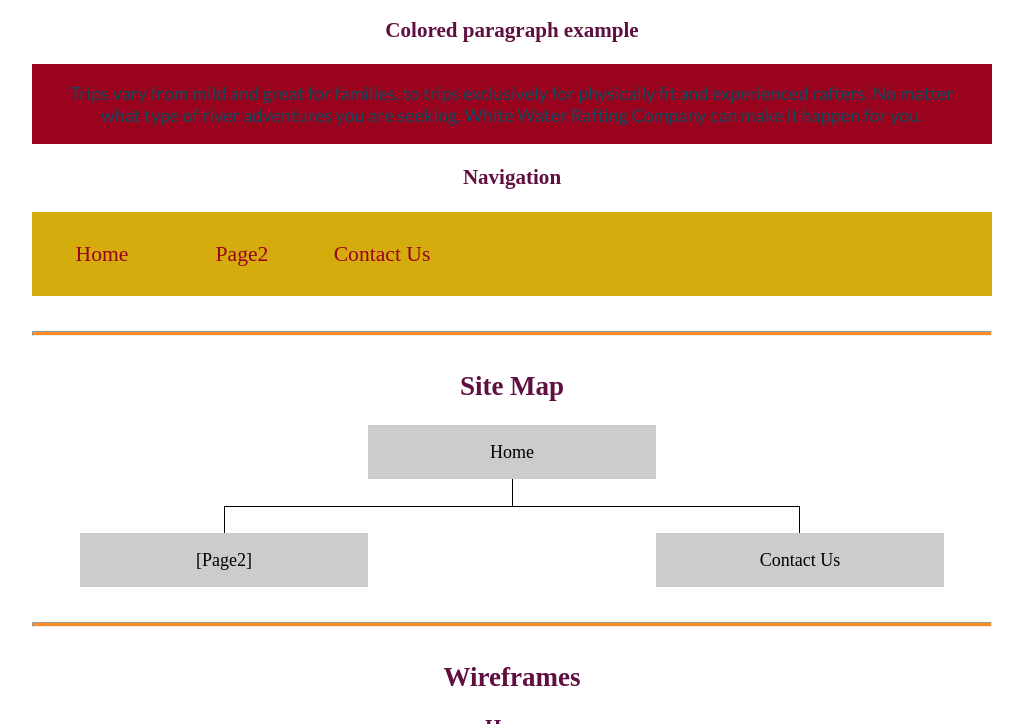
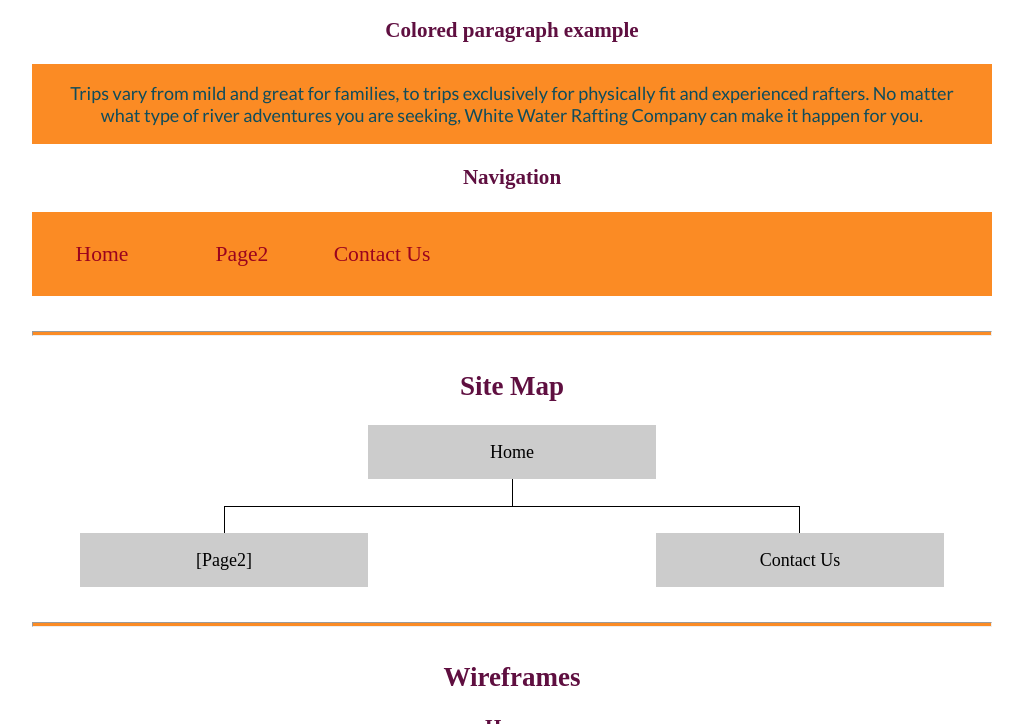
Before and after one commit to michaelwootentravel/wdd130, a plain HTML site: page wwr/site-plan-rafting.html in a window 1280 px wide. Shown: the part 1919-2643 px from the top of the page, without its empty margins (128-1151 px from the left). Drawn offline with Linux system fonts and the light colour scheme; files whose address does not match are found by name; a web font is replaced by a local one.

Commit message:
update css

```diff
--- a/wwr/styles/site-plan-rafting.css
+++ b/wwr/styles/site-plan-rafting.css
@@ -20,9 +20,9 @@ Fonts are separated by a & */
   --headline-color-on-color: #0f4c5c; /* headlines on a colored background */
   --paragraph-color-on-white: #9a031e; /* paragraph text on a white background */
   --paragraph-color-on-color: #0f4c5c; /* paragraph text on a colored background */
-  --paragraph-background-color: #9a031e  ;
+  --paragraph-background-color: #fb8b24  ;
   --nav-link-color: #9a031e;
-  --nav-background-color: #D4AC0D;
+  --nav-background-color: #fb8b24;  ;
   --nav-hover-link-color: #0f4c5c;
   --nav-hover-background-color: #0f4c5c;
 }
```
